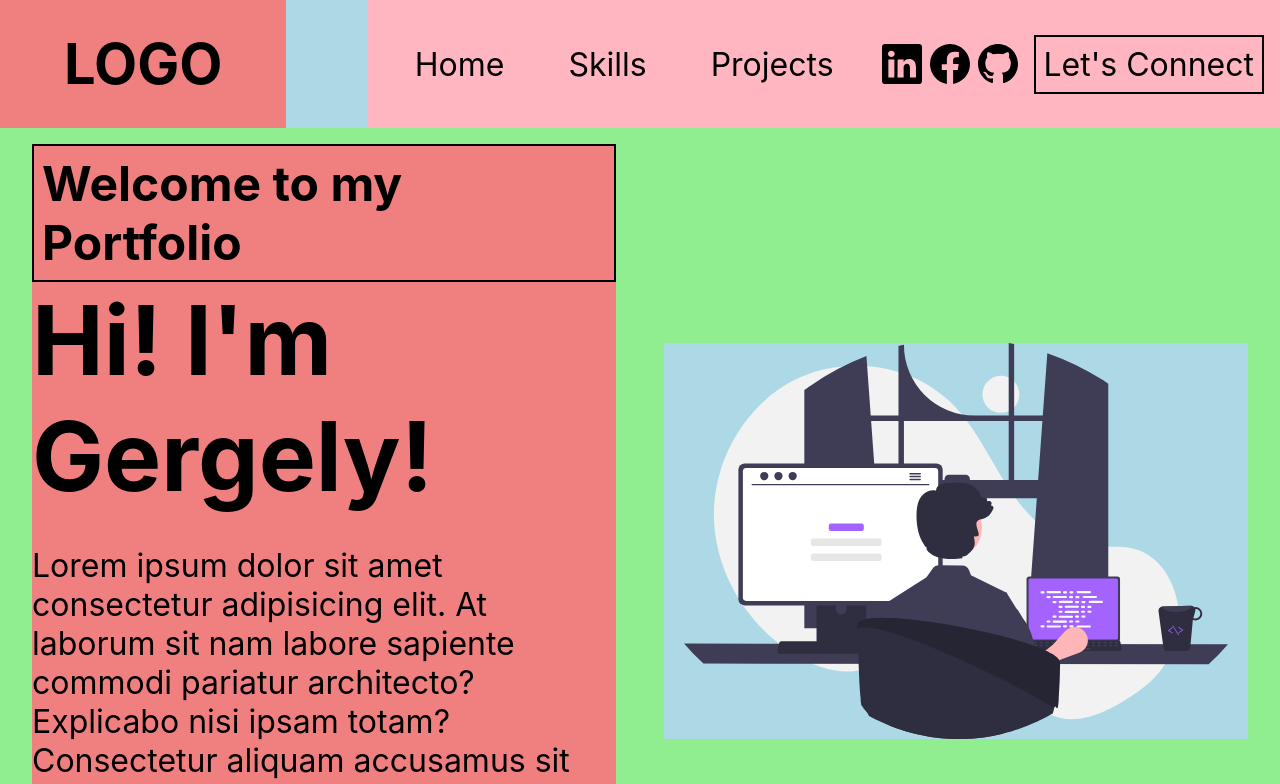
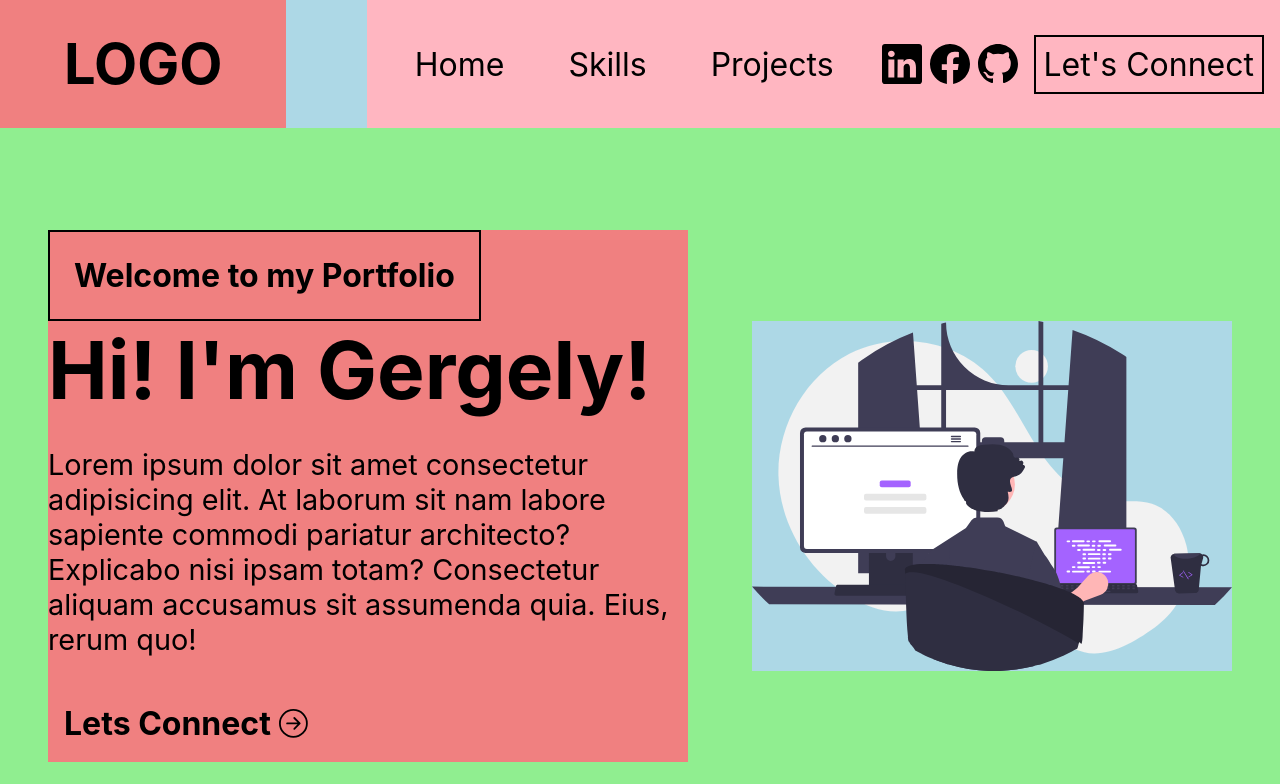
Before and after one commit to gimesi13/React-Portfolio, a React (Create React App) app in the folder react-portfolio-gergely/: page / in a window 1280 px wide. Shown: the top 784 px of the page. Built offline with nearby package versions, Linux system fonts and the light colour scheme.

Commit message:
Responsive fixes for the Home section

```diff
--- a/react-portfolio-gergely/src/Components/Styles/_Home.scss
+++ b/react-portfolio-gergely/src/Components/Styles/_Home.scss
@@ -1,18 +1,54 @@
 @import "./variables";
+
+/* BREAKPOINTS
+//tablet//
+@media (min-width: 576px) {
+}
+//laptop//
+@media (min-width: 768px) {
+}
+//desktop//
+@media (min-width: 992px) {
+}
+//large//
+@media (min-width: 1200px) {
+}
+*/
 
 .home-section {
   @include flexCenter;
-  padding-top: $navbarHeight;
+  flex-direction: column;
+  padding-top: $navbarHeight + 1rem;
   padding-right: 1rem;
   padding-left: 1rem;
+  padding-bottom: 6rem;
   gap: 1rem;
   min-height: 80vh;
-  padding-bottom: 4rem;
+  font-size: 1.5rem;
+  //tablet//
+  @media (min-width: 576px) {
+    padding-right: 3rem;
+    padding-left: 3rem;
+  }
+  //laptop//
+  @media (min-width: 768px) {
+    flex-direction: row;
+    gap: 0;
+    padding-right: 0;
+    padding-left: 0;
+  }
+  //desktop//
   @media (min-width: 992px) {
-    font-size: 1.5rem;
+    gap: 1rem;
+    padding-right: 1rem;
+    padding-left: 1rem;
   }
-  @media (max-width: 576px) {
-    flex-direction: column;
+  //large//
+  @media (min-width: 1200px) {
+    gap: 2rem;
+    padding-top: $navbarHeight + 3rem;
+    padding-right: 2rem;
+    padding-left: 2rem;
   }
 
   background: lightgreen;
@@ -23,40 +59,84 @@
     @include flexCenter;
     flex-direction: column;
     align-items: flex-start;
+    flex: 150%;
     height: 100%;
     width: 100%;
     margin: 1rem;
+    //tablet//
+    @media (min-width: 576px) {
+    }
+    //laptop//
+    @media (min-width: 768px) {
+    }
+    //desktop//
     @media (min-width: 992px) {
-      font-size: 2rem;
+    }
+    //large//
+    @media (min-width: 1200px) {
     }
 
     .home-left-welcome {
       border: 2px solid black;
       padding: 0.5rem;
       font-weight: bold;
+      //desktop//
       @media (min-width: 992px) {
-        font-size: 3rem;
+        padding: 1rem;
+        font-size: 1.7rem;
+      }
+      //large//
+      @media (min-width: 1200px) {
+        padding: 1.5rem;
+        font-size: 2rem;
       }
     }
 
     h1 {
       font-size: 3rem;
+      margin: 0;
+      //desktop//
       @media (min-width: 992px) {
-        font-size: 6rem;
+        font-size: 4rem;
       }
-      margin: 0;
+      //large//
+      @media (min-width: 1200px) {
+        font-size: 5rem;
+      }
+    }
+
+    p {
+      @media (min-width: 992px) {
+        font-size: 1.6rem;
+      }
+      //large//
+      @media (min-width: 1200px) {
+        font-size: 1.8rem;
+      }
     }
 
     .home-left-connect {
       @include flexCenter;
       padding: 1rem;
       font-weight: bold;
+      font-size: 1.5rem;
+      @media (min-width: 992px) {
+        font-size: 1.7rem;
+      }
+      //large//
+      @media (min-width: 1200px) {
+        font-size: 2rem;
+      }
 
       .right-arrow-svg {
         margin: 0.5rem;
-        font-size: 1.2rem;
+        font-size: 1.4rem;
         @media (min-width: 992px) {
-          font-size: 2.4rem;
+          font-size: 1.6rem;
+        }
+        //large//
+        @media (min-width: 1200px) {
+          font-size: 1.8rem;
         }
       }
     }
@@ -73,7 +153,11 @@
     .programmer-svg {
       width: 17rem;
       @media (min-width: 992px) {
-        width: 34rem;
+        width: 22rem;
+      }
+      //large//
+      @media (min-width: 1200px) {
+        width: 30rem;
       }
     }
   }
--- a/react-portfolio-gergely/src/Components/css/style.css
+++ b/react-portfolio-gergely/src/Components/css/style.css
@@ -252,6 +252,20 @@
 /* VARIABLES */
 /* MIXINS */
 /* VARIABLES */
+/* BREAKPOINTS
+//tablet//
+@media (min-width: 576px) {
+}
+//laptop//
+@media (min-width: 768px) {
+}
+//desktop//
+@media (min-width: 992px) {
+}
+//large//
+@media (min-width: 1200px) {
+}
+*/
 .home-section {
   display: -webkit-box;
   display: -ms-flexbox;
@@ -262,27 +276,51 @@
   -webkit-box-align: center;
       -ms-flex-align: center;
           align-items: center;
-  padding-top: 8rem;
+  -webkit-box-orient: vertical;
+  -webkit-box-direction: normal;
+      -ms-flex-direction: column;
+          flex-direction: column;
+  padding-top: 9rem;
   padding-right: 1rem;
   padding-left: 1rem;
+  padding-bottom: 6rem;
   gap: 1rem;
   min-height: 80vh;
-  padding-bottom: 4rem;
+  font-size: 1.5rem;
   background: lightgreen;
   /*//// LEFT SECTION ////*/
   /*//// RIGHT SECTION ////*/
 }
+@media (min-width: 576px) {
+  .home-section {
+    padding-right: 3rem;
+    padding-left: 3rem;
+  }
+}
+@media (min-width: 768px) {
+  .home-section {
+    -webkit-box-orient: horizontal;
+    -webkit-box-direction: normal;
+        -ms-flex-direction: row;
+            flex-direction: row;
+    gap: 0;
+    padding-right: 0;
+    padding-left: 0;
+  }
+}
 @media (min-width: 992px) {
   .home-section {
-    font-size: 1.5rem;
+    gap: 1rem;
+    padding-right: 1rem;
+    padding-left: 1rem;
   }
 }
-@media (max-width: 576px) {
+@media (min-width: 1200px) {
   .home-section {
-    -webkit-box-orient: vertical;
-    -webkit-box-direction: normal;
-        -ms-flex-direction: column;
-            flex-direction: column;
+    gap: 2rem;
+    padding-top: 11rem;
+    padding-right: 2rem;
+    padding-left: 2rem;
   }
 }
 .home-section .home-left {
@@ -303,14 +341,12 @@
   -webkit-box-align: start;
       -ms-flex-align: start;
           align-items: flex-start;
+  -webkit-box-flex: 150%;
+      -ms-flex: 150%;
+          flex: 150%;
   height: 100%;
   width: 100%;
   margin: 1rem;
-}
-@media (min-width: 992px) {
-  .home-section .home-left {
-    font-size: 2rem;
-  }
 }
 .home-section .home-left .home-left-welcome {
   border: 2px solid black;
@@ -319,7 +355,14 @@
 }
 @media (min-width: 992px) {
   .home-section .home-left .home-left-welcome {
-    font-size: 3rem;
+    padding: 1rem;
+    font-size: 1.7rem;
+  }
+}
+@media (min-width: 1200px) {
+  .home-section .home-left .home-left-welcome {
+    padding: 1.5rem;
+    font-size: 2rem;
   }
 }
 .home-section .home-left h1 {
@@ -328,7 +371,22 @@
 }
 @media (min-width: 992px) {
   .home-section .home-left h1 {
-    font-size: 6rem;
+    font-size: 4rem;
+  }
+}
+@media (min-width: 1200px) {
+  .home-section .home-left h1 {
+    font-size: 5rem;
+  }
+}
+@media (min-width: 992px) {
+  .home-section .home-left p {
+    font-size: 1.6rem;
+  }
+}
+@media (min-width: 1200px) {
+  .home-section .home-left p {
+    font-size: 1.8rem;
   }
 }
 .home-section .home-left .home-left-connect {
@@ -343,14 +401,30 @@
           align-items: center;
   padding: 1rem;
   font-weight: bold;
+  font-size: 1.5rem;
+}
+@media (min-width: 992px) {
+  .home-section .home-left .home-left-connect {
+    font-size: 1.7rem;
+  }
+}
+@media (min-width: 1200px) {
+  .home-section .home-left .home-left-connect {
+    font-size: 2rem;
+  }
 }
 .home-section .home-left .home-left-connect .right-arrow-svg {
   margin: 0.5rem;
-  font-size: 1.2rem;
+  font-size: 1.4rem;
 }
 @media (min-width: 992px) {
   .home-section .home-left .home-left-connect .right-arrow-svg {
-    font-size: 2.4rem;
+    font-size: 1.6rem;
+  }
+}
+@media (min-width: 1200px) {
+  .home-section .home-left .home-left-connect .right-arrow-svg {
+    font-size: 1.8rem;
   }
 }
 .home-section .home-right {
@@ -373,7 +447,12 @@
 }
 @media (min-width: 992px) {
   .home-section .home-right .programmer-svg {
-    width: 34rem;
+    width: 22rem;
+  }
+}
+@media (min-width: 1200px) {
+  .home-section .home-right .programmer-svg {
+    width: 30rem;
   }
 }
 
```
Also changed, not shown: 1 other file (tests, documents, lock files or other folders).
